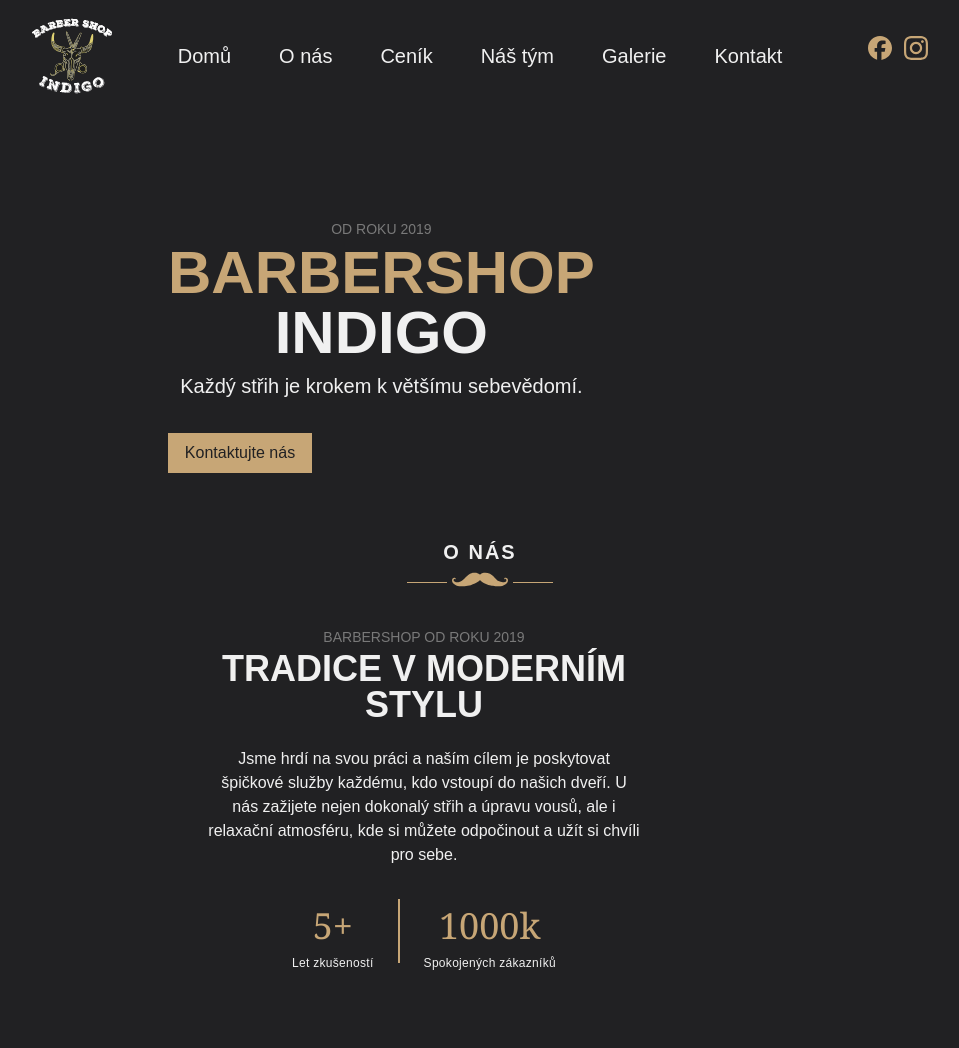
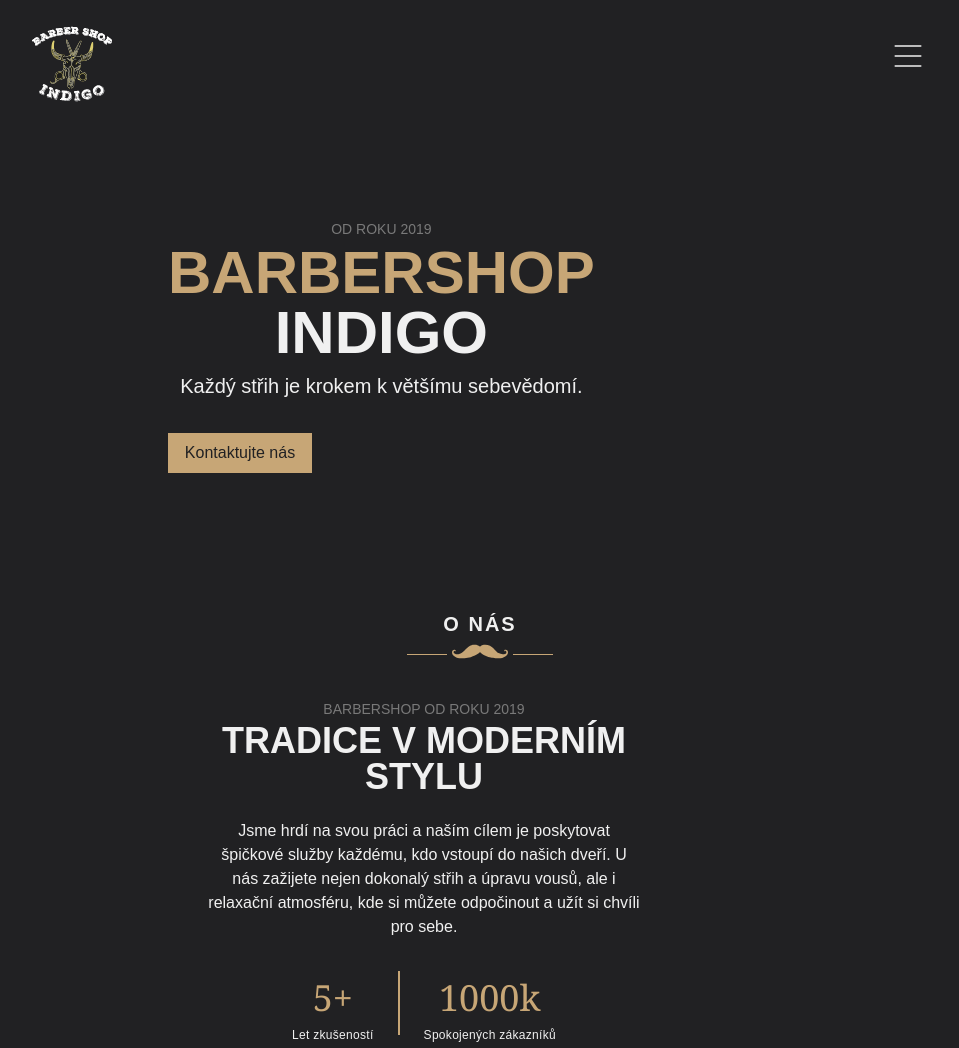
Before and after one commit to petrovcikovadiana/Indigo, a website: page docs/index.html in a window 1280 px wide. Shown: the top 1048 px of the page, without its empty margins (160-1119 px from the left). Drawn offline with nearby package versions, Linux system fonts and the light colour scheme.

Commit message:
hamburger menu show on tablet

```diff
--- a/docs/index.html
+++ b/docs/index.html
@@ -97,7 +97,7 @@
 <body class="bg-background">
     <nav class="flex flex-col fixed w-full z-20 bg-background">
         <!-- Navbar -->
-        <div class="flex container mx-auto flex-row justify-between items-center h-26 px-10 text-textWhite">
+        <div class="flex container mx-auto flex-row justify-between items-center h-28 px-10 text-textWhite">
             <!-- Logo -->
             <div class="flex items-center space-x-4 relative z-20">
                 <img src="./img/logo.svg" alt="logo" class="w-20 h-20 mt-4" />
@@ -105,7 +105,7 @@
             </div>
 
             <!-- Hamburger Menu Button -->
-            <button id="menu-toggle" class="md:hidden focus:outline-none">
+            <button id="menu-toggle" class="xl:hidden focus:outline-none">
                 <svg id="menu-icon" class="w-10 h-10" xmlns="http://www.w3.org/2000/svg" fill="none" viewBox="0 0 24 24"
                     stroke="currentColor">
                     <path d="M4 6h16M4 12h16M4 18h16" />
@@ -113,15 +113,15 @@
             </button>
 
             <!-- Contact - hidden on mobile -->
-            <div class="hidden md:flex relative z-20">
+            <div class="hidden xl:flex relative z-20">
                 <!-- socials -->
                 <div class="flex text-[20px] gap-x-3 max-w-max mx-auto lg:mx-0">
                     <a href="https://www.facebook.com/barbershopindigo/"
-                        class="w-6 h-6 flex items-center justify-center">
+                        class="w-8 h-8 flex items-center justify-center">
                         <img src="./img/fb.svg" alt="facebook" />
                     </a>
                     <a href="https://www.instagram.com/barbershopindigo/"
-                        class="w-6 h-6 flex items-center justify-center">
+                        class="w-8 h-8 flex items-center justify-center">
                         <img src="./img/ig.svg" alt="instagram" />
                     </a>
                 </div>
@@ -130,47 +130,47 @@
 
         <!-- Menu Items -->
         <div id="menu-items"
-            class="md:flex md:h-16 items-center w-full justify-start md:justify-center md:absolute z-10 pt-32 md:pt-14 hidden ">
-            <ul class="flex flex-col md:flex-row md:space-x-4 items-center  w-full md:w-auto md:px-0 px-2">
+            class="hidden xl:flex md:h-16 items-center w-full justify-start md:justify-center md:absolute z-10 pt-32 md:pt-14  ">
+            <ul class="hidden xl:flex flex-col md:flex-row md:space-x-4 items-center  w-full md:w-auto md:px-0 px-2">
                 <li
                     class="flex flex-row items-center w-full md:w-auto md:px-0 px-10 hover:bg-lightBlack hover:rounded-full hover:text-background transition-colors duration-300 md:hover:bg-transparent md:hover:text-textWhite">
                     <img src="./img/home.svg" class="md:hidden w-5" />
-                    <a href="#home" class="block py-3 px-4 w-full text-xl md:w-auto text-textWhite">
+                    <a href="#home" class="block py-3 px-4 w-full text-xl md:text-lg md:w-auto text-textWhite">
                         Domů
                     </a>
                 </li>
                 <li
                     class="flex flex-row items-center w-full md:w-auto md:px-0 px-10 hover:bg-lightBlack hover:rounded-full hover:text-background transition-colors duration-300 md:hover:bg-transparent md:hover:text-textWhite">
                     <img src="./img/scissors.svg" class="md:hidden w-5" />
-                    <a href="#about" class="block py-3 px-4 w-full md:w-auto text-xl text-textWhite">
+                    <a href="#about" class="block py-3 px-4 w-full md:w-auto text-xl md:text-lg text-textWhite">
                         O nás
                     </a>
                 </li>
                 <li
                     class="flex flex-row items-center w-full md:w-auto md:px-0 px-10 hover:bg-lightBlack hover:rounded-full hover:text-background transition-colors duration-300 md:hover:bg-transparent md:hover:text-textWhite">
                     <img src="./img/price.svg" class="md:hidden w-5" />
-                    <a href="#pricing" class="block py-3 px-4 w-full text-xl md:w-auto text-textWhite">
+                    <a href="#pricing" class="block py-3 px-4 w-full text-xl md:text-lg md:w-auto text-textWhite">
                         Ceník
                     </a>
                 </li>
                 <li
                     class="flex flex-row items-center w-full md:w-auto md:px-0 px-10 hover:bg-lightBlack hover:rounded-full hover:text-background transition-colors duration-300 md:hover:bg-transparent md:hover:text-textWhite">
                     <img src="./img/team.svg" class="md:hidden w-5" />
-                    <a href="#team" class="block py-3 px-4 w-full md:w-auto text-xl text-textWhite">
+                    <a href="#team" class="block py-3 px-4 w-full md:w-auto text-xl md:text-lg text-textWhite">
                         Náš tým
                     </a>
                 </li>
                 <li
                     class="flex flex-row items-center w-full md:w-auto md:px-0 px-10 hover:bg-lightBlack hover:rounded-full hover:text-background transition-colors duration-300 md:hover:bg-transparent md:hover:text-textWhite">
                     <img src="./img/image.svg" class="md:hidden w-5" />
-                    <a href="#gallery" class="block py-3 px-4 w-full md:w-auto text-xl text-textWhite">
+                    <a href="#gallery" class="block py-3 px-4 w-full md:w-auto text-xl md:text-lg text-textWhite">
                         Galerie
                     </a>
                 </li>
                 <li
                     class="flex flex-row items-center w-full md:w-auto md:px-0 px-10 hover:bg-lightBlack hover:rounded-full hover:text-background transition-colors duration-300 md:hover:bg-transparent md:hover:text-textWhite">
                     <img src="./img/tel.svg" class="md:hidden w-5" />
-                    <a href="#contact" class="block py-3 px-4 w-full md:w-auto text-xl text-textWhite">
+                    <a href="#contact" class="block py-3 px-4 w-full md:w-auto text-xl md:text-lg text-textWhite">
                         Kontakt
                     </a>
                 </li>
@@ -180,8 +180,7 @@
     </nav>
     <main>
         <!-- hero start -->
-        <section id="home"
-            class="min-h-[60vh] lg:min-h-[60vh] flex items-center md:pt-32 mb-10 overflow-y-hidden pt-32 ">
+        <section id="home" class="min-h-[40vh] lg:min-h-[60vh] flex items-center md:pt-32 overflow-y-hidden pt-32 ">
             <div class="md:container mx-auto flex flex-row md:px-44 2xl:px-56 md:gap-32">
                 <!-- left container -->
                 <div class="flex flex-col gap-y-8 md:gap-x-12 md:pt-24">
@@ -252,7 +251,7 @@
     </main>
 
     <!-- abouts us start -->
-    <section id="about" class="min-h-[60vh] lg:min-h-[60vh]  items-center md:mb-10 overflow-y-hidden">
+    <section id="about" class="pt-28 min-h-[50vh] lg:min-h-[60vh]  items-center md:mb-10 overflow-y-hidden">
         <div class="flex flex-col items-center justify-center mx-auto mb-10">
             <h3 class="uppercase text-xl text-textWhite tracking-widest font-bold">O nás</h3>
             <img src="./img/Group 53.svg" alt="Image 1" class=" object-cover">
@@ -319,9 +318,9 @@
     <!-- about us end -->
     <!-- pricing start -->
     <section id="pricing">
-        <div className="flex md:flex-row flex-col gap-4 mx-auto md:w-full justify-center">
+        <div className=" flex md:flex-row flex-col gap-4 mx-auto md:w-full justify-center">
             <!-- title -->
-            <div class="flex flex-col items-center justify-center mx-auto">
+            <div class=" pt-28 flex flex-col items-center justify-center mx-auto">
                 <h3 class="uppercase text-xl text-textWhite tracking-widest font-bold">Ceník</h3>
                 <img src="./img/Group 53.svg" alt="Image 1" class=" object-cover">
             </div>
@@ -410,7 +409,7 @@
     <!-- pricing end -->
     <!-- our team start -->
     <section id="team">
-        <div class="flex flex-col mx-auto md:w-full justify-center">
+        <div class="pt-28 flex flex-col mx-auto md:w-full justify-center">
             <!-- Title -->
             <div class="flex flex-col items-center mb-10 justify-center mx-auto">
                 <h3 class="uppercase text-xl text-textWhite tracking-widest font-bold">Náš tým</h3>
@@ -456,7 +455,7 @@
 
     <!-- gallery start -->
     <section id="gallery">
-        <div class="flex items-center justify-center min-h-[70vh] bg-lightBlack">
+        <div class="pt-28 flex items-center justify-center min-h-[70vh] bg-lightBlack">
 
             <div class="bg-lightBlack p-6 space-y-6 md:p-16">
                 <!-- title -->
```
Also changed, not shown: docs/style.css.
